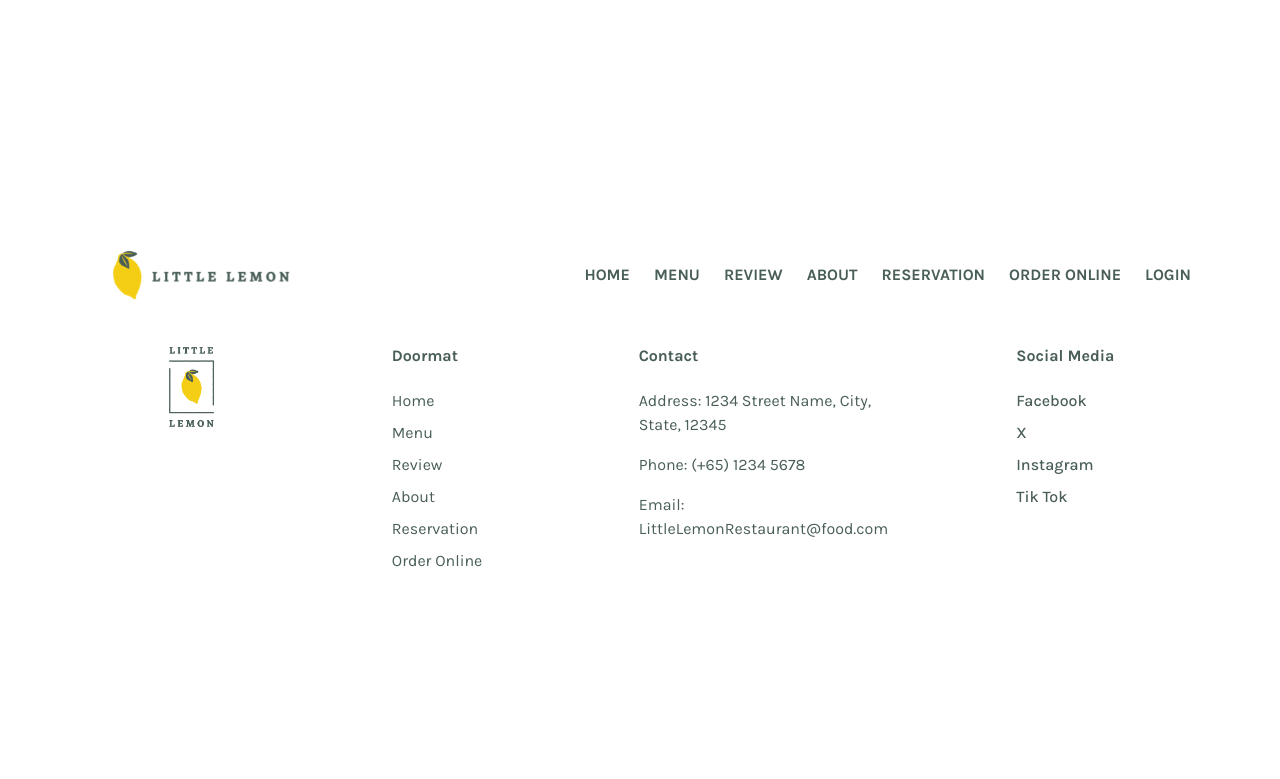
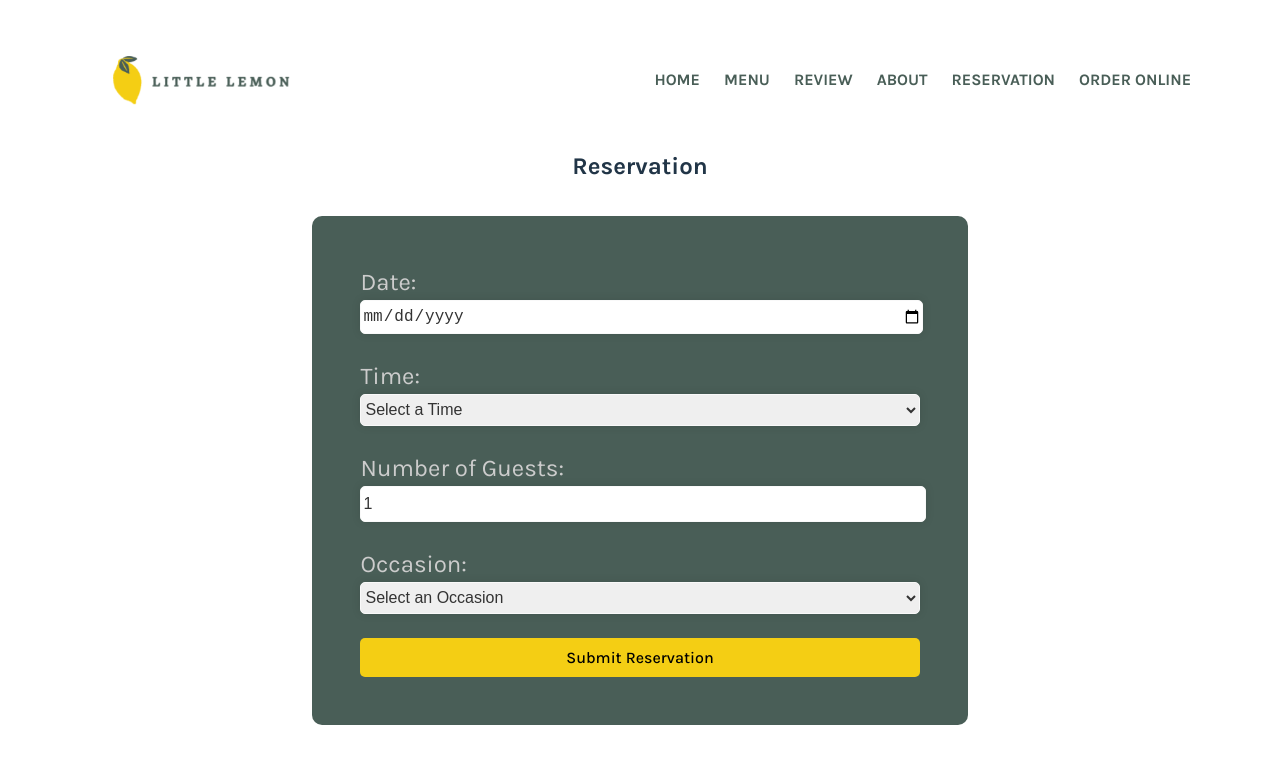
Before and after one commit to freshwaterlemon/little-lemon-meta-capstone, a React (Vite) app: page /reservation in a window 1280 px wide. Shown: the top 779 px of the page. Built offline with nearby package versions, Linux system fonts and the light colour scheme; a web font is replaced by a local one.

Commit message:
create reservation

```diff
--- a/src/App.jsx
+++ b/src/App.jsx
@@ -3,6 +3,8 @@ import Header from './components/Header/Header'
 import Body from './components/Body/Body'
 import Footer from './components/Footer/Footer'
 import ScrollToSection from './components/ScrollToSection/ScrollToSection'
+import OrderOnline from './components/OrderOnline/OrderOnline'
+import Reservation from './components/Reservation/Reservation'
 import { Routes, Route } from "react-router-dom";
 
 function App() {
@@ -12,9 +14,9 @@ function App() {
       <Header />
         <Routes>
           <Route path="/" element={<Body />} />
-          {/* <Route path="/reservation" element={<Reservation />} />
           <Route path="/order-online" element={<OrderOnline />} />
-          <Route path="/login" element={<Login />} /> */}
+          <Route path="/reservation" element={<Reservation />} />
+          {/* <Route path="/login" element={<Login />} /> */}
         </Routes>
 
       <Footer />
--- /dev/null
+++ b/src/components/BookingForm/BookingForm.css
@@ -0,0 +1,40 @@
+.booking-form {
+	width: 50%;
+	margin: 2rem auto;
+	padding: 3rem;
+	background-color: var(--color-primary-green);
+	border-radius: 10px;
+}
+
+.booking-form label {
+	display: block;
+	color: #ccc;
+	font-size: 1.5rem;
+	text-align: left;
+	margin-bottom: 0;
+}
+
+.booking-form input,
+.booking-form select {
+	height: 2rem;
+	margin-bottom: 1.5rem;
+	border: 1px solid #f9f9f9;
+	box-shadow: 0 0 10px rgba(0, 0, 0, 0.1);
+	border-radius: 5px;
+	width: 100%;
+    color: var(--color-secondary-black);
+    font-size: 1rem;
+}
+
+.booking-form button[type='submit'] {
+	padding: 10px;
+	background-color: var(--color-primary-yellow);
+	border: none;
+	border-radius: 5px;
+	cursor: pointer;
+	width: 100%;
+}
+
+.booking-form button[type='submit']:hover {
+	background-color: var(--color-secondary-grey);
+}
--- /dev/null
+++ b/src/components/BookingForm/BookingForm.jsx
@@ -0,0 +1,70 @@
+import React, { useState } from 'react';
+import './BookingForm.css'
+
+const BookingForm = () => {
+    const [date, setDate] = useState('');
+    const [time, setTime] = useState('');
+    const [guests, setGuests] = useState(1);
+    const [occasion, setOccasion] = useState('none');
+
+    const availableTimeSlots = [
+        "17:00", "18:00", "19:00", "20:00", "21:00", "22:00"
+    ];
+
+    const handleSubmit = (event) => {
+        event.preventDefault();
+        const bookingData = {
+            date,
+            time,
+            guests,
+            occasion
+        };
+
+        // Handle form data (e.g., send it to a server)
+        console.log(bookingData);
+
+        // Example: Send data to a server using fetch API
+        // fetch('/your-server-endpoint', {
+        //     method: 'POST',
+        //     headers: {
+        //         'Content-Type': 'application/json'
+        //     },
+        //     body: JSON.stringify(bookingData)
+        // })
+        // .then(response => response.json())
+        // .then(data => console.log(data))
+        // .catch(error => console.error('Error:', error));
+    };
+
+    return (
+        <div className="booking-form">
+            <form onSubmit={handleSubmit}>
+                <label>Date:</label>
+                <input type="date" value={date} onChange={(e) => setDate(e.target.value)} required />
+
+                <label>Time:</label>
+                <select value={time} onChange={(e) => setTime(e.target.value)}>
+                    <option value="">Select a Time</option>
+                    {availableTimeSlots.map((slot, index) => (
+                        <option key={index} value={slot}>{slot}</option>
+                    ))}
+                </select>
+
+                <label>Number of Guests:</label>
+                <input type="number" value={guests} onChange={(e) => setGuests(e.target.valueAsNumber)} min="1" required />
+
+                <label>Occasion:</label>
+                <select value={occasion} onChange={(e) => setOccasion(e.target.value)}>
+                    <option value="none">Select an Occasion</option>
+                    <option value="birthday">Birthday</option>
+                    <option value="anniversary">Anniversary</option>
+                </select>
+
+                <button type="submit">Submit Reservation</button>
+            </form>
+        </div>
+    );
+
+};
+
+export default BookingForm;
--- a/src/components/Navbar/Navbar.jsx
+++ b/src/components/Navbar/Navbar.jsx
@@ -24,7 +24,7 @@ const Navbar = ({ className }) => {
         <li><Link to="/#about" onClick={() => setIsMenuOpen(false)}>ABOUT</Link></li>
         <li><Link to="/reservation" onClick={() => setIsMenuOpen(false)}>RESERVATION</Link></li>
         <li><Link to="/order-online" onClick={() => setIsMenuOpen(false)}>ORDER ONLINE</Link></li>
-        <li><Link to="/login" onClick={() => setIsMenuOpen(false)}>LOGIN</Link></li>
+        {/* <li><Link to="/login" onClick={() => setIsMenuOpen(false)}>LOGIN</Link></li> */}
 
       </ul>
     </nav>
--- /dev/null
+++ b/src/components/OrderOnline/OrderOnline.css
@@ -0,0 +1,3 @@
+.order-online-h2{
+    height: 300px;
+}
--- /dev/null
+++ b/src/components/OrderOnline/OrderOnline.jsx
@@ -0,0 +1,12 @@
+import React from 'react'
+import './OrderOnline.css'
+
+const OrderOnline = () => {
+  return (
+    <>
+        <h2 className='order-online-h2'>Coming Soon...</h2>
+    </>
+  )
+}
+
+export default OrderOnline
--- /dev/null
+++ b/src/components/Reservation/Reservation.jsx
@@ -0,0 +1,14 @@
+import React from 'react'
+import './Reservation.css'
+import BookingForm from '../BookingForm/BookingForm'
+
+const Reservation = () => {
+  return (
+    <>
+        <h2>Reservation</h2>
+        <BookingForm />
+    </>
+  )
+}
+
+export default Reservation
```
Also changed, not shown: src/components/Reservation/Reservation.css (added).
